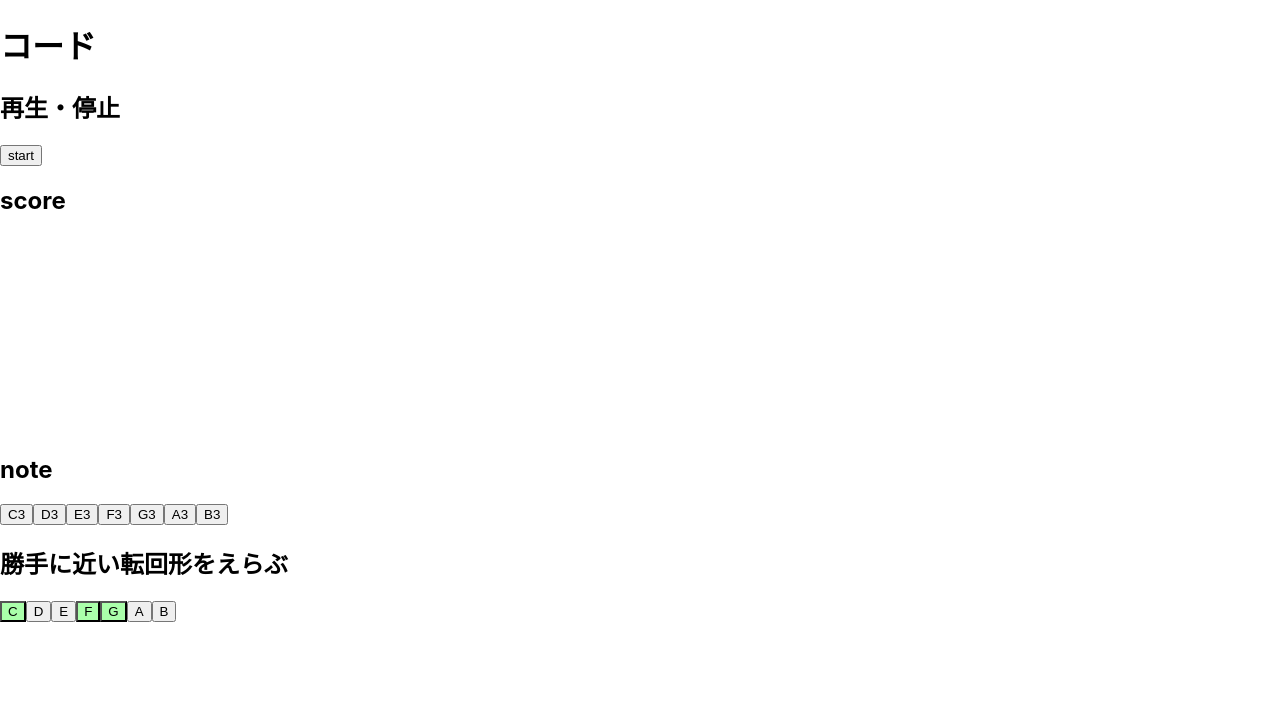
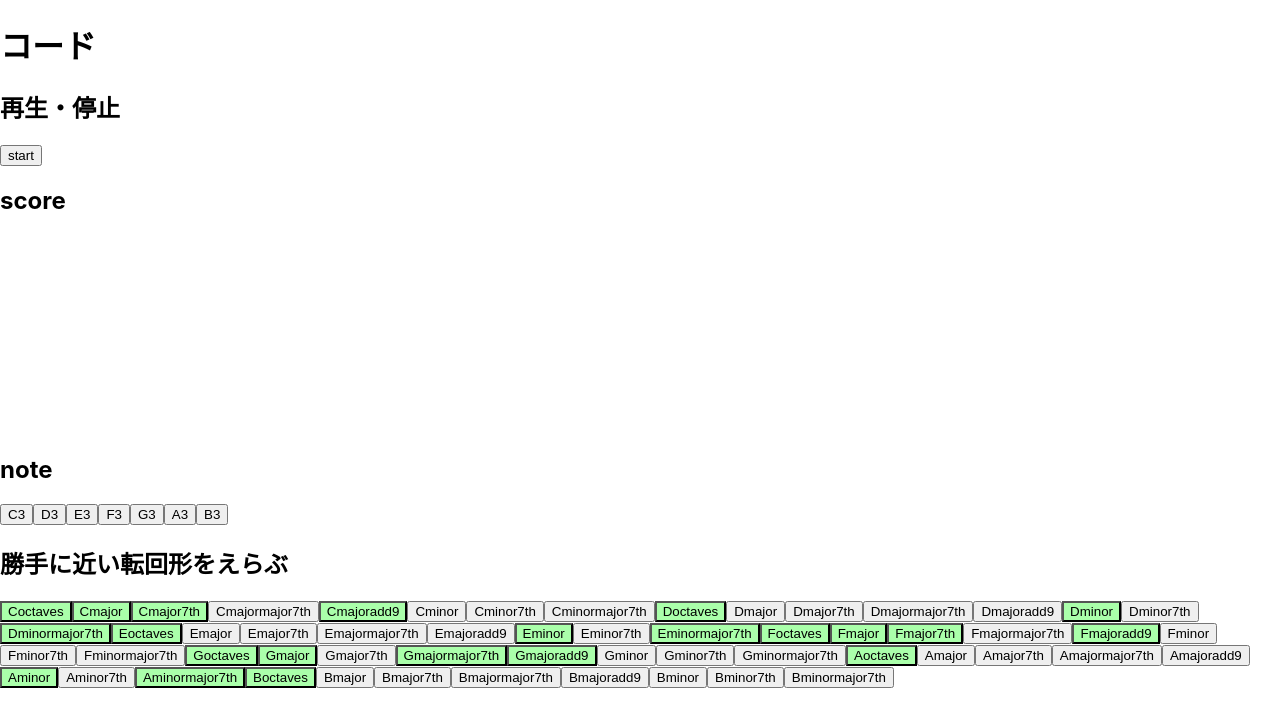
Before and after one commit to kinakobooster/oto, a React (Create React App) app: page / in a window 1280 px wide. Shown: the top 726 px of the page. Built offline with nearby package versions, Linux system fonts and the light colour scheme.

Commit message:
コード増やす

```diff
--- a/src/App.js
+++ b/src/App.js
@@ -22,7 +22,12 @@ const OCTAVE = 12
 const CHORDSEED = {
   octaves: [-12, 0 ,12],
   major: [0,4,7],
-  minor: [0,3,7]
+  major7th: [0,4,7,11],
+  majormajor7th: [0,4,7,10],
+  majoradd9: [0,4,7,14],
+  minor: [0,3,7],
+  minor7th: [0,3,7,11],
+  minormajor7th: [0,3,7,10]
 }
 
 const scaleNum = (scaleKeyNum, scaleseedNumArray) => {
@@ -114,17 +119,6 @@ const getArraysIntersectCount = (array01, array02) => {
 
 // 和音をつくる
 const makeHarmony = (start,array) => Tone.Frequency(start).harmonize(array).map(e => e.toNote())
-// いろんな和音をつくる
-const majorHarmony = (start) => makeHarmony(start,[-12,0,4,7])
-const majorHarmony2iv = (start) => makeHarmony(start,[-12,4,7,12])
-const majorHarmony3iv = (start) => makeHarmony(start,[-12,7, 12, 16])
-
-const major7Harmony = (start) => makeHarmony(start,[-12,0,4,7,11])
-const major9Harmony = (start) => makeHarmony(start,[-12,0,4,9,14])
-
-const minorHarmony = (start) => makeHarmony(start,[-12,0, 3, 7])
-const minorHarmony2iv = (start) => makeHarmony(start,[-12,3, 7, 12])
-const minorHarmony3iv = (start) => makeHarmony(start,[-12,7, 12, 15])
 
 // ダイアトニックかしらべる
 const isDiatonic = (array) => {
@@ -187,50 +181,27 @@ class App extends React.Component {
         return <button onClick={() => makeSomeNoise(e)} >{e}</button>})}
       <h2>勝手に近い転回形をえらぶ</h2>
       {scale.map((note) => {
-        const majorNotesNum = CHORDSEED.major.map((seeds) => (seeds + note))
-        const majorChord = { chordRootNum: note, chordSeed: majorNotesNum, chordName: transposeNoteFromC4(note).slice(0,1)}
-        //const minorNotesNum = CHORDSEED.minor.map((seeds) => (seeds + note))
-        //const minorChord = { chordRootNum: note, chordSeed: minorNotesNum, chordName: transposeNoteFromC4(note).slice(0,1)+'m'}
-        const nextChord = nearestChord({
-            beforeChordArr: this.state.score.length === 0 ? [] :this.state.score.slice(-1)[0].noteNum,
-            chordRootNum: majorChord.chordRootNum,
-            chordSeed: majorChord.chordSeed,
-            chordName: majorChord.chordName})
-        return (
-          <button
-          className={isDiatonic(majorChord.chordSeed.map((e) => transposeNoteFromC4(e))) ? 'diatonic' : '' }
-          onClick={() => this.pushToScore(nextChord.notes, nextChord.notesNum, majorChord.chordName)}>{majorChord.chordName}</button>
+        let chords = []
+        for( let key of Object.keys(CHORDSEED)) {
+          chords.push({ chordRootNum: note, chordSeed: CHORDSEED[key].map((n) => n + note), chordName: transposeNoteFromC4(note).slice(0,1)+key})
+          }
+
+        return(chords.map((chord) => {
+          const nextChord = nearestChord({
+              beforeChordArr: this.state.score.length === 0 ? [] :this.state.score.slice(-1)[0].noteNum,
+              chordRootNum: chord.chordRootNum,
+              chordSeed: chord.chordSeed,
+              chordName: chord.chordName})
+          return (
+            <button
+            className={isDiatonic(chord.chordSeed.map((e) => transposeNoteFromC4(e))) ? 'diatonic' : '' }
+            onClick={() => this.pushToScore(nextChord.notes, nextChord.notesNum, nextChord.chordName)}
+            >{nextChord.chordName}</button>
+          )
+        }))
+        }
         )
-      })
       }
-      {/*
-      <h2>major chord</h2>
-        {scaleNotes.map((e) => {
-        const harmony = majorHarmony(e)
-        const harmony2iv = majorHarmony2iv(e)
-        const harmony3iv = majorHarmony3iv(e)
-        const harmony7th = major7Harmony(e)
-        const harmony9th = major9Harmony(e)
-        return <div>
-        <button className={isDiatonic(harmony) ? 'diatonic' : '' } onClick={() => this.pushToScore(harmony, e.slice(0,1))} >{e.slice(0,1)}</button>
-        <button className={isDiatonic(harmony) ? 'diatonic' : '' } onClick={() => this.pushToScore(harmony2iv, e.slice(0,1))} >{e.slice(0,1)}.2iv</button>
-        <button className={isDiatonic(harmony) ? 'diatonic' : '' } onClick={() => this.pushToScore(harmony3iv, e.slice(0,1))} >{e.slice(0,1)}.3iv</button>
-        <button className={isDiatonic(harmony) ? 'diatonic' : '' } onClick={() => this.pushToScore(harmony7th, e.slice(0,1)+"7")} >{e.slice(0,1)}7</button>
-        <button className={isDiatonic(harmony) ? 'diatonic' : '' } onClick={() => this.pushToScore(harmony9th, e.slice(0,1)+"9")} >{e.slice(0,1)}9</button>
-        </div>
-        })}
-      <h2>minor chord</h2>
-        {scaleNotes.map((e) => {
-        const harmony = minorHarmony(e)
-        const harmony2iv = minorHarmony2iv(e)
-        const harmony3iv = minorHarmony3iv(e)
-        return <div>
-        <button className={isDiatonic(harmony) ? 'diatonic' : '' } onClick={() => this.pushToScore(harmony, e.slice(0,1)+"m")} >{e.slice(0,1)}m</button>
-        <button className={isDiatonic(harmony) ? 'diatonic' : '' } onClick={() => this.pushToScore(harmony2iv, e.slice(0,1)+"m")} >{e.slice(0,1)}m.2iv</button>
-        <button className={isDiatonic(harmony) ? 'diatonic' : '' } onClick={() => this.pushToScore(harmony3iv, e.slice(0,1)+"m")} >{e.slice(0,1)}m.3iv</button>
-        </div>
-        })}
-        */}
       </>
     )
   }
```
